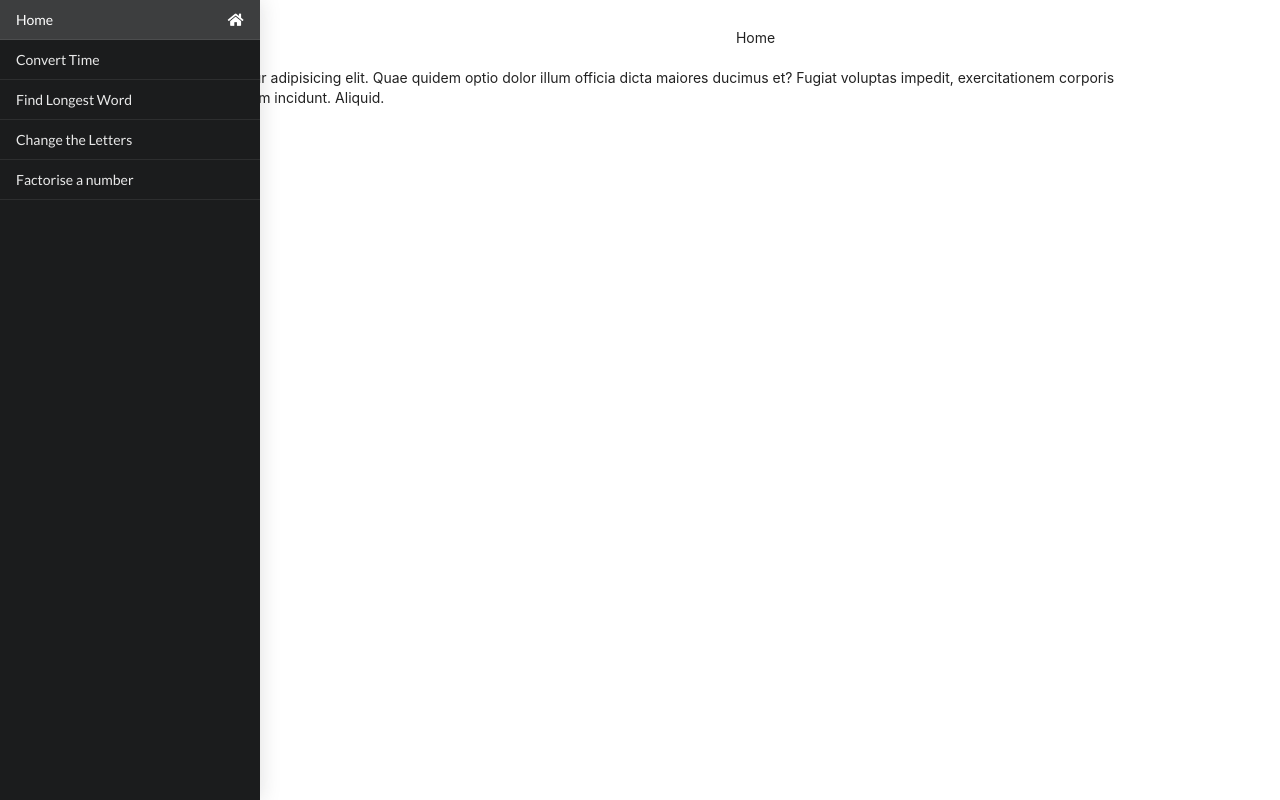
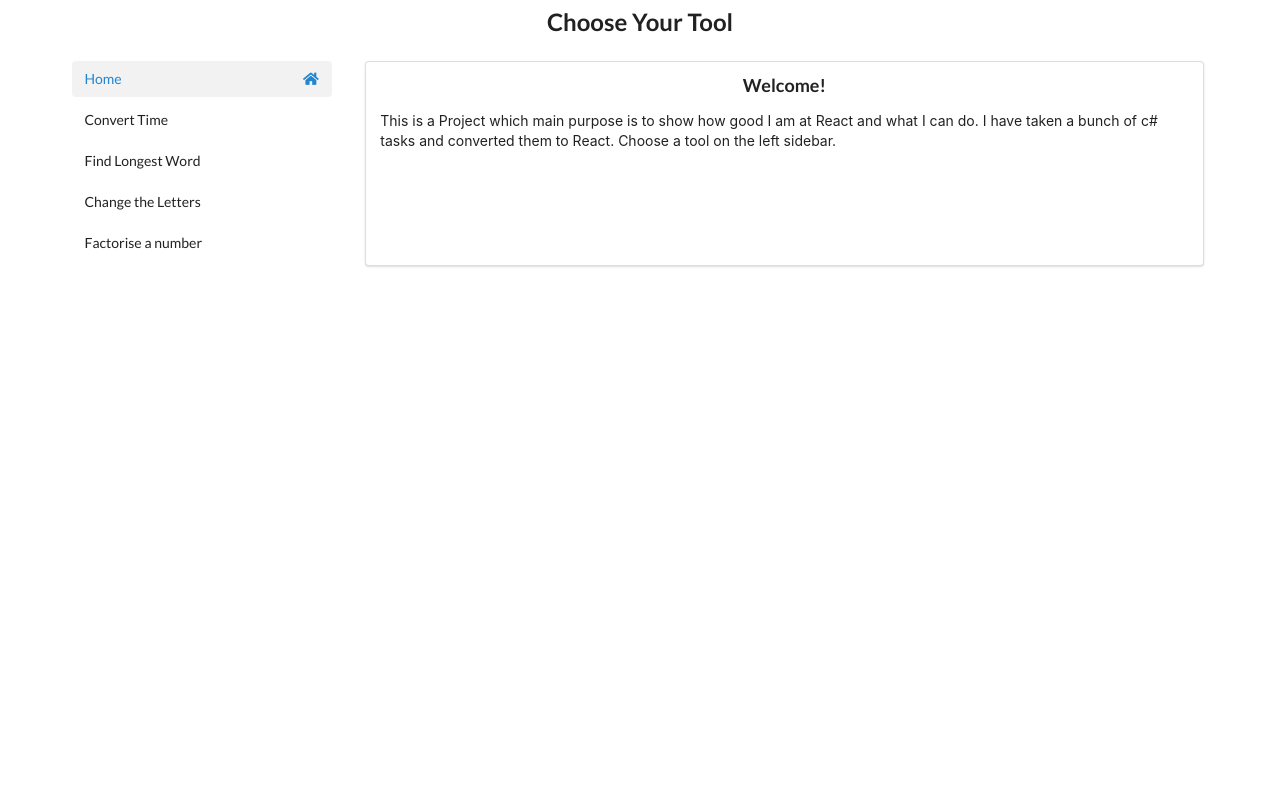
Before and after one commit to ItuTheGoat/React-Challenges, a React (Create React App) app: page / in a window 1280 px wide. Built offline with nearby package versions, Linux system fonts and the light colour scheme.

Commit message:
Used a menu instead of sidebar and this are working better, the page is very bland but it's working

```diff
--- a/src/App.js
+++ b/src/App.js
@@ -9,21 +9,21 @@ import Factorials from "./components/factorials";
 import "./index.css";
 
 const myStyle = {
-	float: "left"
-};
-const myStyle2 = {
-	float: "right"
+	padding: "10px"
 };
 
 const App = () => {
 	return (
 		<div>
-			<div className='container ui grid' style={myStyle}>
-				<div class='row'>
+			<h2 className='ui center aligned header' style={myStyle}>
+				<h2>Choose Your Tool</h2>
+			</h2>
+
+			<div className='container ui grid'>
 				<Sidebar />
-				</div>
-				<div class='row'>
-					<div className='right floated left aligned six wide column'>Home</div>
+
+				<div className='twelve wide stretched column'>
+					<div className='ui segment'>
 						<Route exact path='/' component={Home} />
 						<Route path='/convertTime' component={TimeConverter} />
 						<Route path='/findLongestWord' component={LongestWord} />
@@ -32,6 +32,7 @@ const App = () => {
 					</div>
 				</div>
 			</div>
+		</div>
 	);
 };
 
--- a/src/components/home.js
+++ b/src/components/home.js
@@ -1,18 +1,13 @@
 import React from "react";
-
-const myStyle = {
-	margin: 0
-};
 
 const Home = () => {
 	return (
 		<div id='home'>
-			<header>Home</header>
+			<h3 className='ui center aligned header'>Welcome!</h3>
 			<p>
-				Lorem ipsum dolor sit, amet consectetur adipisicing elit. Quae quidem
-				optio dolor illum officia dicta maiores ducimus et? Fugiat voluptas
-				impedit, exercitationem corporis doloremque laborum iusto veniam earum
-				incidunt. Aliquid.
+				This is a Project which main purpose is to show how good I am at React
+				and what I can do. I have taken a bunch of c# tasks and converted them
+				to React. Choose a tool on the left sidebar.
 			</p>
 		</div>
 	);
--- a/src/components/index.css
+++ /dev/null
@@ -1,7 +0,0 @@
-.container {
-	position: relative;
-}
-
-#main-content {
-	position: relative;
-}
--- a/src/components/sidebar.css
+++ /dev/null
@@ -1,4 +0,0 @@
-#sidebar {
-	position: absolute;
-	margin: 0;
-}
--- a/src/components/sidebar.js
+++ b/src/components/sidebar.js
@@ -3,7 +3,8 @@ import { NavLink } from "react-router-dom";
 
 const NavBar = () => {
 	return (
-		<div className='ui inverted vertical menu visible left sidebar'>
+		<div className='four wide column'>
+			<div className='ui fluid secondary vertical blue menu'>
 				<NavLink to='/' exact className='item '>
 					Home
 					<i className='home icon'></i>
@@ -21,6 +22,7 @@ const NavBar = () => {
 					Factorise a number
 				</NavLink>
 			</div>
+		</div>
 	);
 };
 
--- a/src/index.js
+++ b/src/index.js
@@ -1,6 +1,6 @@
 import React from "react";
 import ReactDOM from "react-dom";
-import "./index.css";
+
 import App from "./App";
 import { BrowserRouter } from "react-router-dom";
 
```
Lines whose indentation alone changed are shown as unchanged.
